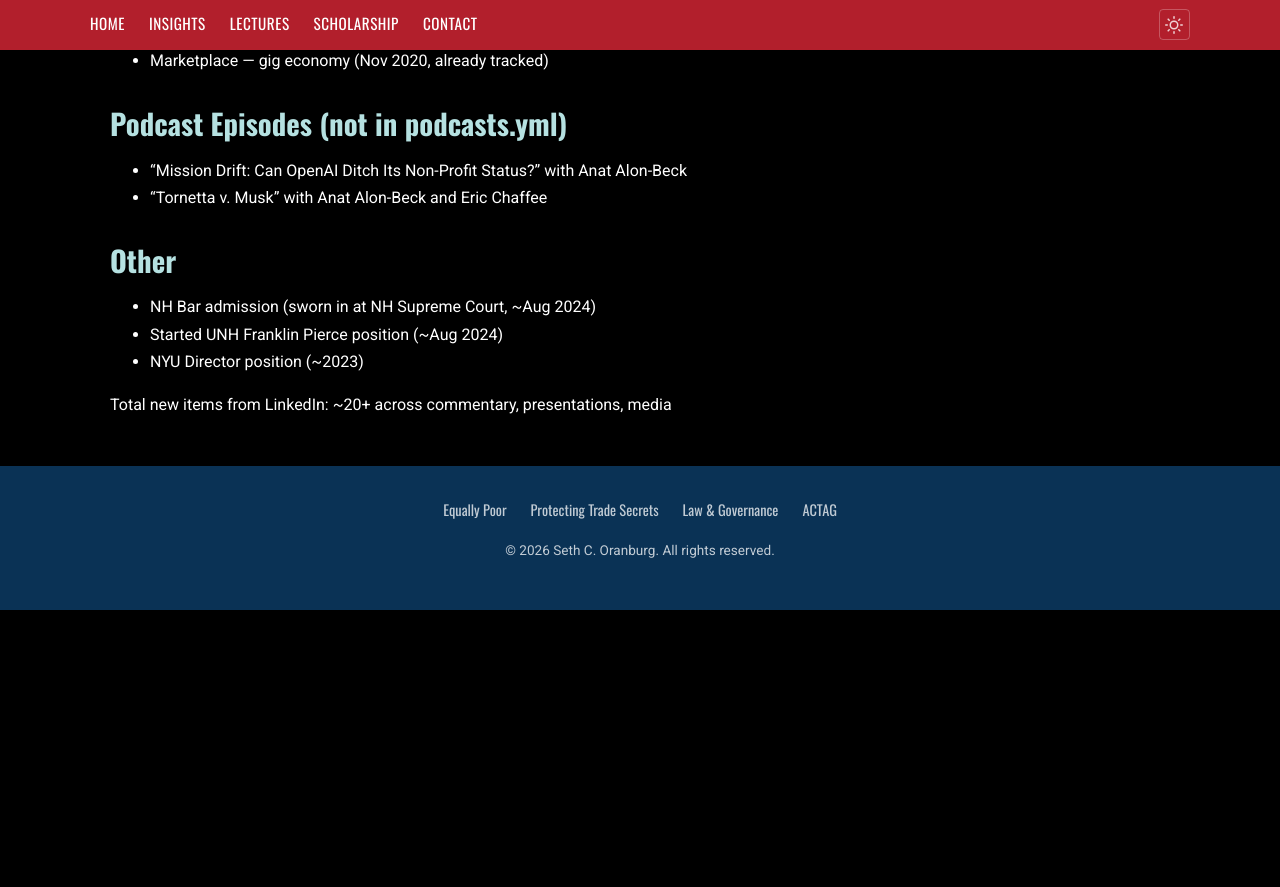
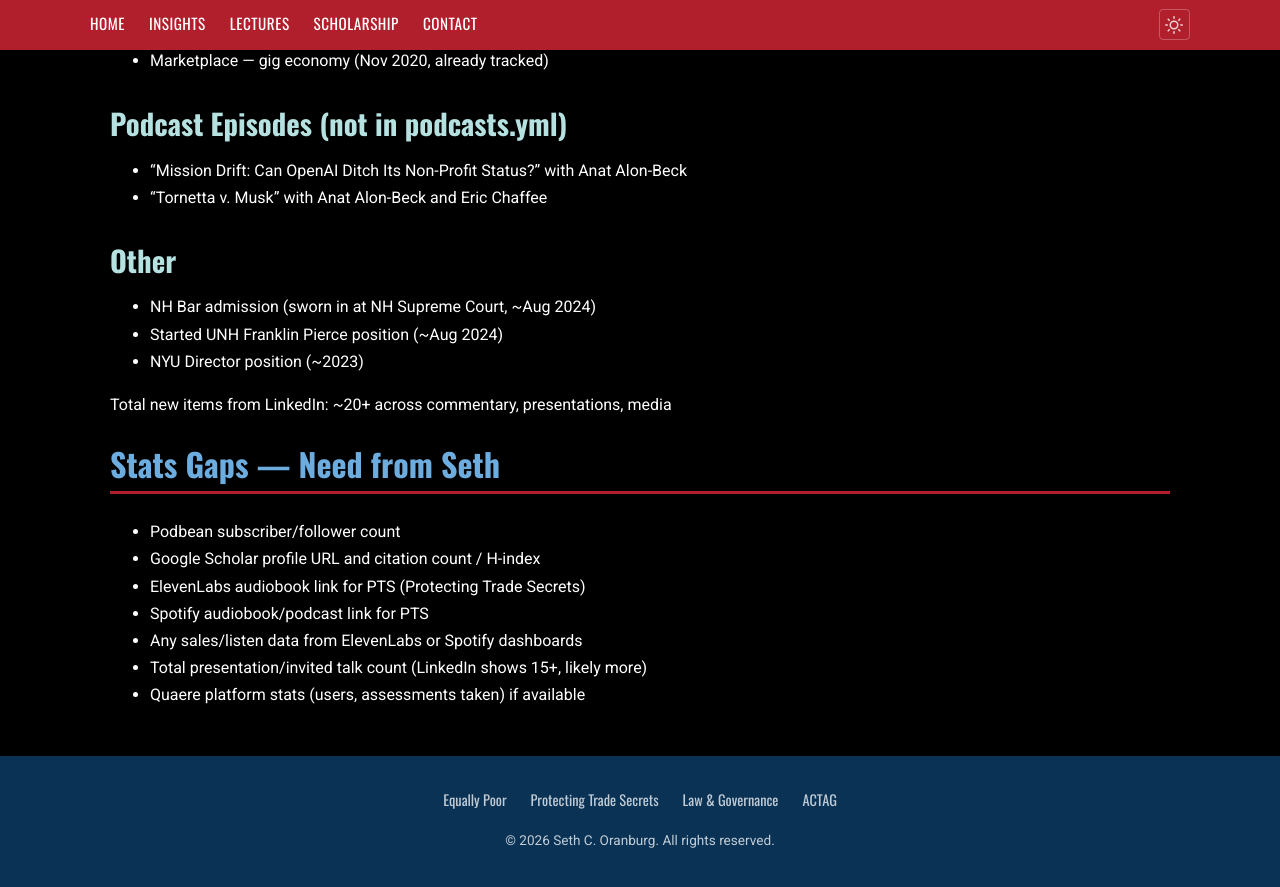
Before and after one commit to Oranburg/oranburg.github.io, a Jekyll site: the page built from new-style/perma-cc-links.md, in a window 1280 px wide and 900 px high, scrolled down 3790 px. Shown: the top 887 px of the window. Built offline with Jekyll 4.4.1, drawn with Linux system fonts in a browser that asks for light colours; our own code applies the rules of GitHub Pages for plain Markdown files; before the commit the page ends 4400 px from its top, so only the background shows below that.

Commit message:
Document stats gaps: Podbean followers, Google Scholar, audiobook sales
Co-Authored-By: Claude Opus 4.6 (1M context) <noreply@anthropic.com>

```diff
--- a/new-style/perma-cc-links.md
+++ b/new-style/perma-cc-links.md
@@ -114,3 +114,13 @@ Also: update existing 3 Bloomberg entries in commentary.yml to include original
 - NYU Director position (~2023)
 
 Total new items from LinkedIn: ~20+ across commentary, presentations, media
+
+## Stats Gaps — Need from Seth
+
+- Podbean subscriber/follower count
+- Google Scholar profile URL and citation count / H-index
+- ElevenLabs audiobook link for PTS (Protecting Trade Secrets)
+- Spotify audiobook/podcast link for PTS
+- Any sales/listen data from ElevenLabs or Spotify dashboards
+- Total presentation/invited talk count (LinkedIn shows 15+, likely more)
+- Quaere platform stats (users, assessments taken) if available
```
